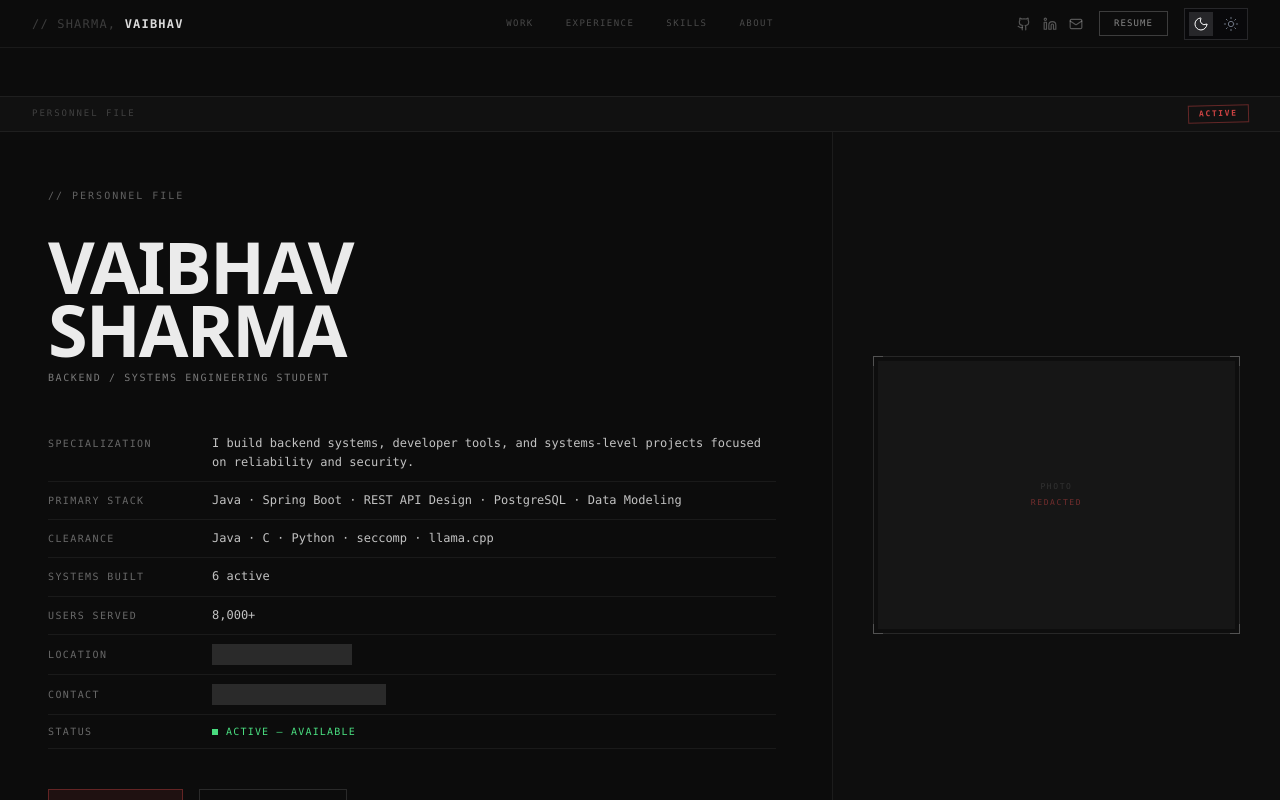
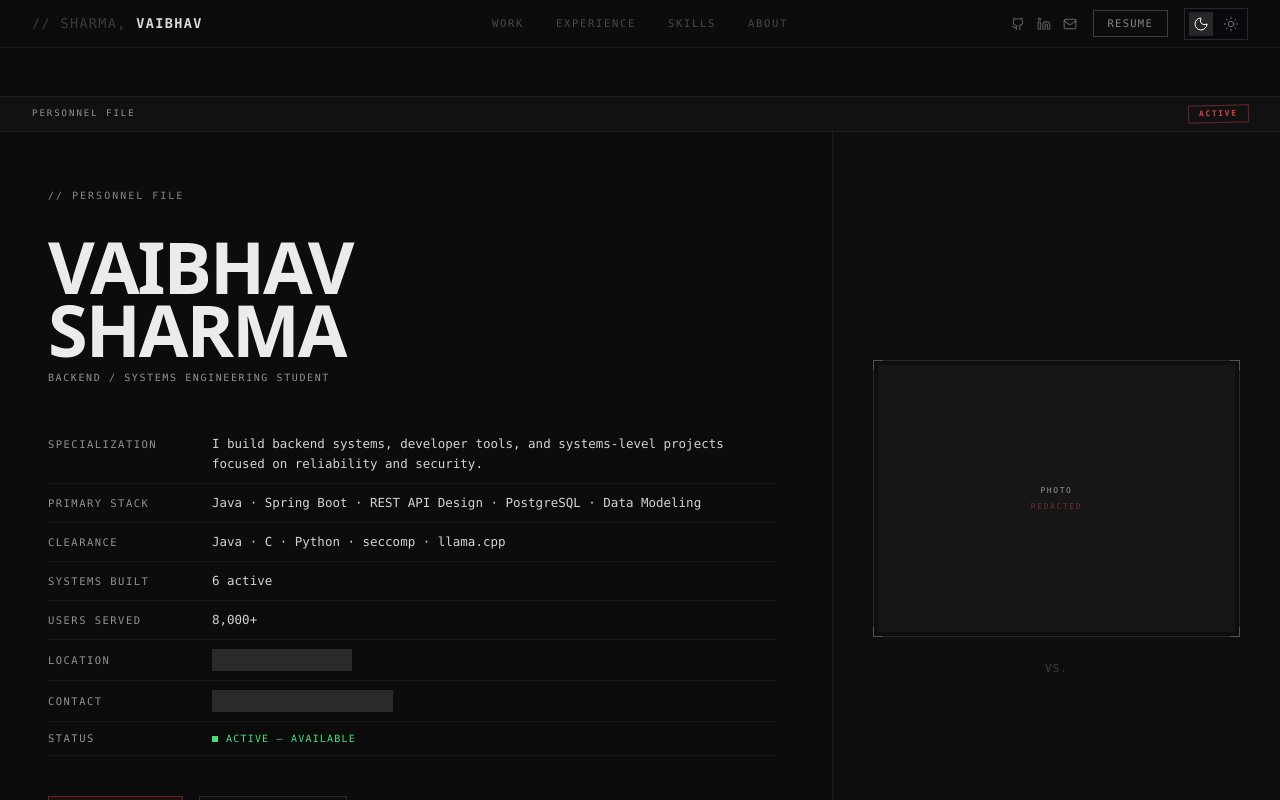
Before and after one commit to sharmavaibhav31/sharmavaibhav31, a React (Vite) app in the folder portfolio/: page / in a window 1280 px wide. Shown: the top 800 px of the page. Built offline with nearby package versions, Linux system fonts and the light colour scheme.

Commit message:
Updated hero and header  section

```diff
--- a/portfolio/src/components/layout/Header.tsx
+++ b/portfolio/src/components/layout/Header.tsx
@@ -21,7 +21,7 @@ export const Header: React.FC = () => {
         <header className="sticky top-0 z-[100] w-full h-[48px] bg-bg-primary border-b-[0.5px] border-border-default px-4 md:px-8 flex items-center justify-between">
 
             {/* Left: Logo */}
-            <div className="font-mono text-[12px] tracking-[0.1em] shrink-0">
+            <div className="font-mono text-[13.5px] tracking-[0.1em] shrink-0">
                 <span className="text-white/20">// SHARMA, </span>
                 <span className="text-white/[0.85] font-bold">VAIBHAV</span>
             </div>
@@ -32,7 +32,7 @@ export const Header: React.FC = () => {
                     <a
                         key={link.label}
                         href={link.href}
-                        className="font-mono text-[9px] tracking-[0.16em] uppercase text-white/25 hover:text-white/70 transition-colors duration-150"
+                        className="font-mono text-[10.5px] tracking-[0.16em] uppercase text-white/25 hover:text-white/70 transition-colors duration-150"
                     >
                         {link.label}
                     </a>
@@ -60,7 +60,7 @@ export const Header: React.FC = () => {
                     href={`${import.meta.env.BASE_URL}Vaibhav_Sharma_resume.pdf`}
                     target="_blank"
                     rel="noopener noreferrer"
-                    className="font-mono text-[9px] tracking-[0.12em] px-[14px] py-[5px] bg-transparent text-white/50 border-[0.5px] border-white/20 hover:text-[#ff5050]/80 hover:border-[#ff5050]/30 transition-all duration-150 uppercase"
+                    className="font-mono text-[10.5px] tracking-[0.12em] px-[14px] py-[5px] bg-transparent text-white/50 border-[0.5px] border-white/20 hover:text-[#ff5050]/80 hover:border-[#ff5050]/30 transition-all duration-150 uppercase"
                 >
                     RESUME
                 </a>
--- a/portfolio/src/components/sections/HeroSection.tsx
+++ b/portfolio/src/components/sections/HeroSection.tsx
@@ -18,7 +18,7 @@ export const HeroSection: React.FC = () => {
         <section id="hero" className="w-full min-h-screen flex flex-col bg-bg-primary pt-[48px]">
             {/* DOCUMENT HEADER BAR */}
             <div className="w-full h-[36px] bg-[#111111] border-y-[0.5px] border-white/[0.06] px-8 flex justify-between items-center z-10 shrink-0">
-                <div className="font-mono text-[9px] text-white/20 tracking-[0.22em]">
+                <div className="font-mono text-[9px] text-white/[0.55] tracking-[0.22em]">
                     PERSONNEL FILE
                 </div>
                 <div className="font-mono text-[8px] font-bold tracking-[0.2em] text-[#ff5050]/80 border border-[#ff5050]/35 px-[10px] py-[2px] -rotate-[1.5deg] inline-block">
@@ -33,13 +33,13 @@ export const HeroSection: React.FC = () => {
 
                     {/* Top section */}
                     <div>
-                        <div className="font-mono text-[10px] text-white/[0.35] tracking-[0.2em] mb-[2rem]">
+                        <div className="font-mono text-[10px] text-white/[0.50] tracking-[0.2em] mb-[2rem]">
                             // PERSONNEL FILE
                         </div>
                         <h1 className="font-sans text-[48px] lg:text-[72px] font-black leading-[0.88] tracking-[-2px] text-white/[0.92] uppercase mb-2">
                             {resumeData.name.split(' ').map((n, i) => <React.Fragment key={i}>{n}<br className="hidden sm:block" /></React.Fragment>)}
                         </h1>
-                        <div className="font-mono text-[10px] tracking-[0.16em] text-white/[0.45] mb-[2.5rem] uppercase">
+                        <div className="font-mono text-[10px] tracking-[0.16em] text-white/[0.55] mb-[2.5rem] uppercase">
                             {resumeData.title}
                         </div>
                     </div>
@@ -47,35 +47,35 @@ export const HeroSection: React.FC = () => {
                     {/* Middle section — FIELD ROWS */}
                     <div className="flex flex-col">
                         <div className="flex flex-row items-baseline pt-[9px] pb-[9px] border-b-[0.5px] border-white/[0.06] gap-[1.5rem]">
-                            <span className="min-w-[140px] shrink-0 font-mono text-[10px] text-white/[0.38] tracking-[0.14em] uppercase">SPECIALIZATION</span>
-                            <span className="font-mono text-[12px] text-white/[0.75] leading-[1.6]">{specialization}</span>
+                            <span className="min-w-[140px] shrink-0 font-mono text-[10.5px] text-white/[0.55] tracking-[0.14em] uppercase">SPECIALIZATION</span>
+                            <span className="font-mono text-[12.5px] text-white/[0.82] leading-[1.6]">{specialization}</span>
                         </div>
                         <div className="flex flex-row items-baseline pt-[9px] pb-[9px] border-b-[0.5px] border-white/[0.06] gap-[1.5rem]">
-                            <span className="min-w-[140px] shrink-0 font-mono text-[10px] text-white/[0.38] tracking-[0.14em] uppercase">PRIMARY STACK</span>
-                            <span className="font-mono text-[12px] text-white/[0.75] leading-[1.6]">{primaryStack}</span>
+                            <span className="min-w-[140px] shrink-0 font-mono text-[10.5px] text-white/[0.55] tracking-[0.14em] uppercase">PRIMARY STACK</span>
+                            <span className="font-mono text-[12.5px] text-white/[0.82] leading-[1.6]">{primaryStack}</span>
                         </div>
                         <div className="flex flex-row items-baseline pt-[9px] pb-[9px] border-b-[0.5px] border-white/[0.06] gap-[1.5rem]">
-                            <span className="min-w-[140px] shrink-0 font-mono text-[10px] text-white/[0.38] tracking-[0.14em] uppercase">CLEARANCE</span>
-                            <span className="font-mono text-[12px] text-white/[0.75] leading-[1.6]">Java · C · Python · seccomp · llama.cpp</span>
+                            <span className="min-w-[140px] shrink-0 font-mono text-[10.5px] text-white/[0.55] tracking-[0.14em] uppercase">CLEARANCE</span>
+                            <span className="font-mono text-[12.5px] text-white/[0.82] leading-[1.6]">Java · C · Python · seccomp · llama.cpp</span>
                         </div>
                         <div className="flex flex-row items-baseline pt-[9px] pb-[9px] border-b-[0.5px] border-white/[0.06] gap-[1.5rem]">
-                            <span className="min-w-[140px] shrink-0 font-mono text-[10px] text-white/[0.38] tracking-[0.14em] uppercase">SYSTEMS BUILT</span>
-                            <span className="font-mono text-[12px] text-white/[0.75] leading-[1.6]">{projectsData.length} active</span>
+                            <span className="min-w-[140px] shrink-0 font-mono text-[10.5px] text-white/[0.55] tracking-[0.14em] uppercase">SYSTEMS BUILT</span>
+                            <span className="font-mono text-[12.5px] text-white/[0.82] leading-[1.6]">{projectsData.length} active</span>
                         </div>
                         <div className="flex flex-row items-baseline pt-[9px] pb-[9px] border-b-[0.5px] border-white/[0.06] gap-[1.5rem]">
-                            <span className="min-w-[140px] shrink-0 font-mono text-[10px] text-white/[0.38] tracking-[0.14em] uppercase">USERS SERVED</span>
-                            <span className="font-mono text-[12px] text-white/[0.75] leading-[1.6]">8,000+</span>
+                            <span className="min-w-[140px] shrink-0 font-mono text-[10.5px] text-white/[0.55] tracking-[0.14em] uppercase">USERS SERVED</span>
+                            <span className="font-mono text-[12.5px] text-white/[0.82] leading-[1.6]">8,000+</span>
                         </div>
                         <div className="flex flex-row items-baseline pt-[9px] pb-[9px] border-b-[0.5px] border-white/[0.06] gap-[1.5rem]">
-                            <span className="min-w-[140px] shrink-0 font-mono text-[10px] text-white/[0.38] tracking-[0.14em] uppercase">LOCATION</span>
-                            <span className="font-mono text-[12px] leading-[1.6] bg-white/[0.12] text-transparent select-none cursor-pointer px-[4px] py-[1px] min-w-[140px] inline-block transition-all duration-250 ease-out hover:bg-transparent hover:text-white/[0.75]" title="hover to reveal">Bengaluru, India</span>
+                            <span className="min-w-[140px] shrink-0 font-mono text-[10.5px] text-white/[0.55] tracking-[0.14em] uppercase">LOCATION</span>
+                            <span className="font-mono text-[12.5px] leading-[1.6] bg-white/[0.12] text-transparent select-none cursor-pointer px-[4px] py-[1px] min-w-[140px] inline-block transition-all duration-250 ease-out hover:bg-transparent hover:text-white/[0.82]" title="hover to reveal">Bengaluru, India</span>
                         </div>
                         <div className="flex flex-row items-baseline pt-[9px] pb-[9px] border-b-[0.5px] border-white/[0.06] gap-[1.5rem]">
-                            <span className="min-w-[140px] shrink-0 font-mono text-[10px] text-white/[0.38] tracking-[0.14em] uppercase">CONTACT</span>
-                            <span className="font-mono text-[12px] leading-[1.6] bg-white/[0.12] text-transparent select-none cursor-pointer px-[4px] py-[1px] min-w-[140px] inline-block transition-all duration-250 ease-out hover:bg-transparent hover:text-white/[0.75]" title="hover to reveal">{resumeData.socials.email.replace('mailto:', '')}</span>
+                            <span className="min-w-[140px] shrink-0 font-mono text-[10.5px] text-white/[0.55] tracking-[0.14em] uppercase">CONTACT</span>
+                            <span className="font-mono text-[12.5px] leading-[1.6] bg-white/[0.12] text-transparent select-none cursor-pointer px-[4px] py-[1px] min-w-[140px] inline-block transition-all duration-250 ease-out hover:bg-transparent hover:text-white/[0.82]" title="hover to reveal">{resumeData.socials.email.replace('mailto:', '')}</span>
                         </div>
                         <div className="flex flex-row items-center pt-[9px] pb-[9px] border-b-[0.5px] border-white/[0.06] gap-[1.5rem]">
-                            <span className="min-w-[140px] shrink-0 font-mono text-[10px] text-white/[0.38] tracking-[0.14em] uppercase">STATUS</span>
+                            <span className="min-w-[140px] shrink-0 font-mono text-[10.5px] text-white/[0.55] tracking-[0.14em] uppercase">STATUS</span>
                             <div className="flex items-center">
                                 <div className="w-[6px] h-[6px] rounded-full bg-[#4ade80] animate-pulse-dot mr-2 shrink-0"></div>
                                 <span className="font-mono text-[10px] tracking-[0.12em] text-[#4ade80]">ACTIVE — AVAILABLE</span>
@@ -88,7 +88,7 @@ export const HeroSection: React.FC = () => {
                         <a href="#work" className="font-mono text-[10px] tracking-[0.08em] uppercase bg-[#ff5050]/[0.08] text-[#ff5050]/[0.85] border-[0.5px] border-[#ff5050]/30 px-[22px] py-[9px] hover:bg-[#ff5050]/[0.14] hover:border-[#ff5050]/50 transition-all duration-150 rounded-none">
                             VIEW PROJECTS
                         </a>
-                        <a href={`${import.meta.env.BASE_URL}Vaibhav_Sharma_resume.pdf`} target="_blank" rel="noopener noreferrer" className="font-mono text-[10px] tracking-[0.08em] uppercase bg-transparent text-white/[0.35] border-[0.5px] border-white/[0.12] px-[22px] py-[9px] hover:text-white/[0.6] hover:border-white/[0.25] transition-all duration-150 rounded-none">
+                        <a href={`${import.meta.env.BASE_URL}Vaibhav_Sharma_resume.pdf`} target="_blank" rel="noopener noreferrer" className="font-mono text-[10px] tracking-[0.08em] uppercase bg-transparent text-white/[0.60] border-[0.5px] border-white/[0.12] px-[22px] py-[9px] hover:text-white/[0.82] hover:border-white/[0.25] transition-all duration-150 rounded-none">
                             DOWNLOAD RESUME
                         </a>
                     </div>
@@ -107,7 +107,7 @@ export const HeroSection: React.FC = () => {
                                 alt="Vaibhav Sharma"
                                 className="w-full h-auto max-h-[75vh] object-cover object-top block border-[0.5px] border-white/[0.08]"
                             />
-                            <div className="text-center mt-[10px] text-[9px] font-mono tracking-[0.14em] text-white/[0.18]">
+                            <div className="text-center mt-[10px] text-[9px] font-mono tracking-[0.14em] text-white/[0.55]">
                                 // IDENTITY CONFIRMED
                             </div>
                         </div>
@@ -126,9 +126,13 @@ export const HeroSection: React.FC = () => {
 
                                 {/* Centered Labels */}
                                 <div className="relative z-10 flex flex-col items-center">
-                                    <span className="font-mono text-[8px] text-white/[0.12] tracking-[0.2em]">PHOTO</span>
+                                    <span className="font-mono text-[8px] text-white/[0.55] tracking-[0.2em]">PHOTO</span>
                                     <span className="font-mono text-[8px] text-[#ff5050]/40 tracking-[0.2em] mt-1">REDACTED</span>
                                 </div>
+                            </div>
+                            {/* VS. label */}
+                            <div className="absolute bottom-[-18px] font-mono text-[11px] text-white/[0.20] tracking-[0.1em]">
+                                VS.
                             </div>
                         </div>
                     </div>
```
